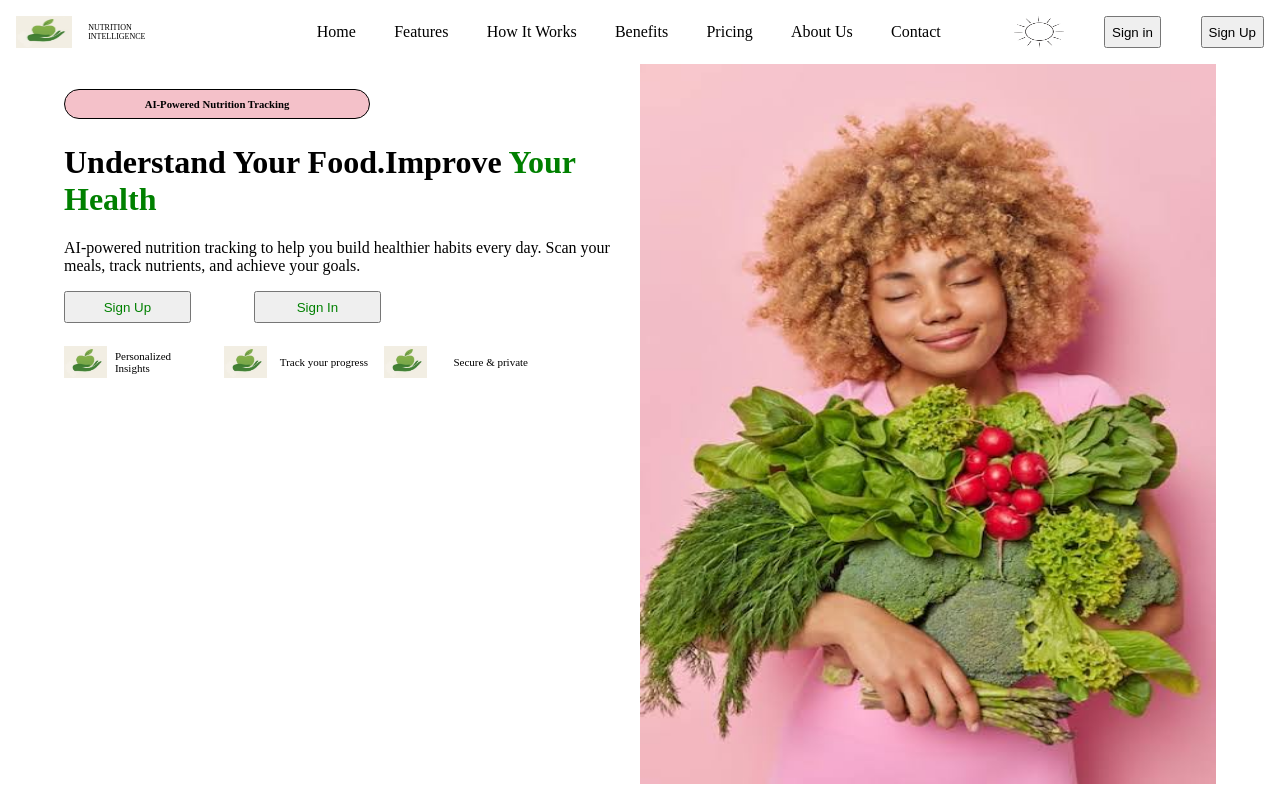
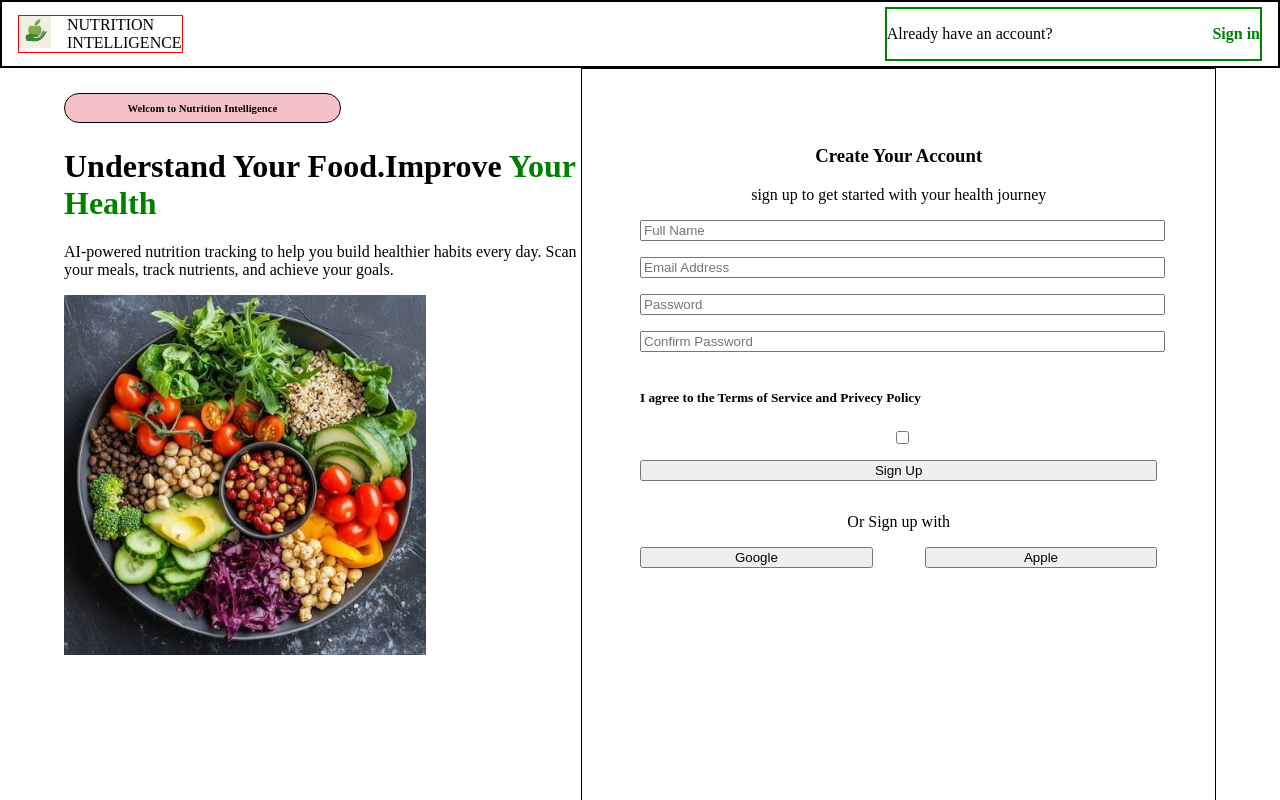
Before and after one commit to sahiba2503/DecodeYourPlateAINutritionIntelligence, a React (Vite) app: page / in a window 1280 px wide. Shown: the top 800 px of the page. Built offline with nearby package versions, Linux system fonts and the light colour scheme.

Commit message:
add sign up page

```diff
--- a/src/App.jsx
+++ b/src/App.jsx
@@ -1,10 +1,12 @@
-import NaveBar from "./component/NaveBar";
-import MainContainer from "./MainContainer";
+// import NaveBar from "./component/NaveBar";
+// import MainContainer from "./MainContainer";
+import SignUp from "./SignUp";
 function App() {
   return (
     <div>
-        <NaveBar/>
-        <MainContainer />
+        {/* <NaveBar/>
+        <MainContainer /> */}
+        <SignUp/>
     </div>
   );
 }
--- /dev/null
+++ b/src/SignUp.jsx
@@ -0,0 +1,46 @@
+
+import nutritionImgC from "./assets/nutritionImgC.jpg";
+import nutritionImgB from "./assets/nutritionImgB.jpg";
+function SignUp() {
+  return (
+    <div className="SignpageContainer">
+
+      <div className='SignNavebar'>
+        <div className="navelogoWithContent">
+            <img src={nutritionImgC} />
+            <div>NUTRITION <div>INTELLIGENCE</div></div>
+        </div>
+        <div className="aboutAccount"><p>Already have an account?</p><strong>Sign in</strong></div>
+      </div>
+
+      <div className="bodyContainer">
+            <div className="mainContant">
+              <h6>Welcom to Nutrition Intelligence</h6>
+              <h1>Understand Your Food.Improve <span >Your Health</span></h1>
+              <p>AI-powered nutrition tracking to help you build healthier habits every day. Scan your meals, track nutrients, and achieve your goals.</p>
+              <img src={nutritionImgB} />
+            </div>
+            <div className="signUpForm">
+                <h3 style={{textAlign:"center"}}>Create Your Account</h3>
+                <p style={{textAlign:"center"}}>sign up to get started with your health journey</p>
+                <input type="text"  placeholder="Full Name"/>
+                <input type="emain" placeholder="Email Address" />
+                <input type="password" placeholder="Password" />
+                <input type="text" placeholder="Confirm Password" />
+                <h5>I agree to the Terms of Service and Privecy Policy</h5>
+                <input type="checkbox"/>
+                <button id="signbtn"> Sign Up</button>
+                  <p style={{textAlign:"center"}}>Or Sign up with </p>
+                  <div className="signupOptionBtn">
+                  <button >Google</button>
+                  <button>Apple</button>
+                  </div>
+                </div>
+
+          </div>
+
+    </div>
+  )
+}
+
+export default SignUp
--- a/src/index.css
+++ b/src/index.css
@@ -4,7 +4,7 @@ body {
 }
 
 .nave_bar {
-    /* border: 2px solid black; */
+    border: 2px solid black;
     display: flex;
     justify-content: space-between;
     align-items: center;
@@ -153,3 +153,57 @@ width: 50%;
     font-size: 11px;
     margin-left: 0.5rem;
  }
+  .SignNavebar{
+    border: 2px solid black;
+    display: flex;
+    justify-content: space-between;
+    align-items: center;
+    height: 2rem;
+    padding: 1rem;
+}
+.navelogoWithContent{
+    border: 1px solid red;
+    display: flex;
+    flex-direction: row;
+
+}
+.navelogoWithContent img{
+    width: 2rem;
+    height: 2rem;
+    margin-right: 1rem;
+}
+.aboutAccount{
+    border: 2px solid green;
+    width: 30%;
+    display: flex;
+    align-items: center;
+    justify-content: space-between;
+}
+.aboutAccount strong{
+    color:green;
+}
+.mainContant img{
+    width: 70%;
+    height: 50%;
+    text-align: center;
+}
+.signUpForm{
+    border: 1px solid black;
+    width: 50%;
+    height: 100vh;
+    padding: 5%;
+}
+.signUpForm input, #signbtn{
+    width: 100%;
+    margin-bottom: 1rem;
+
+}
+.signupOptionBtn {
+    width: 100%;
+    display: flex;
+    flex-direction: row;
+    justify-content: space-between;
+}
+.signupOptionBtn button{
+    width: 45%;
+}
```
